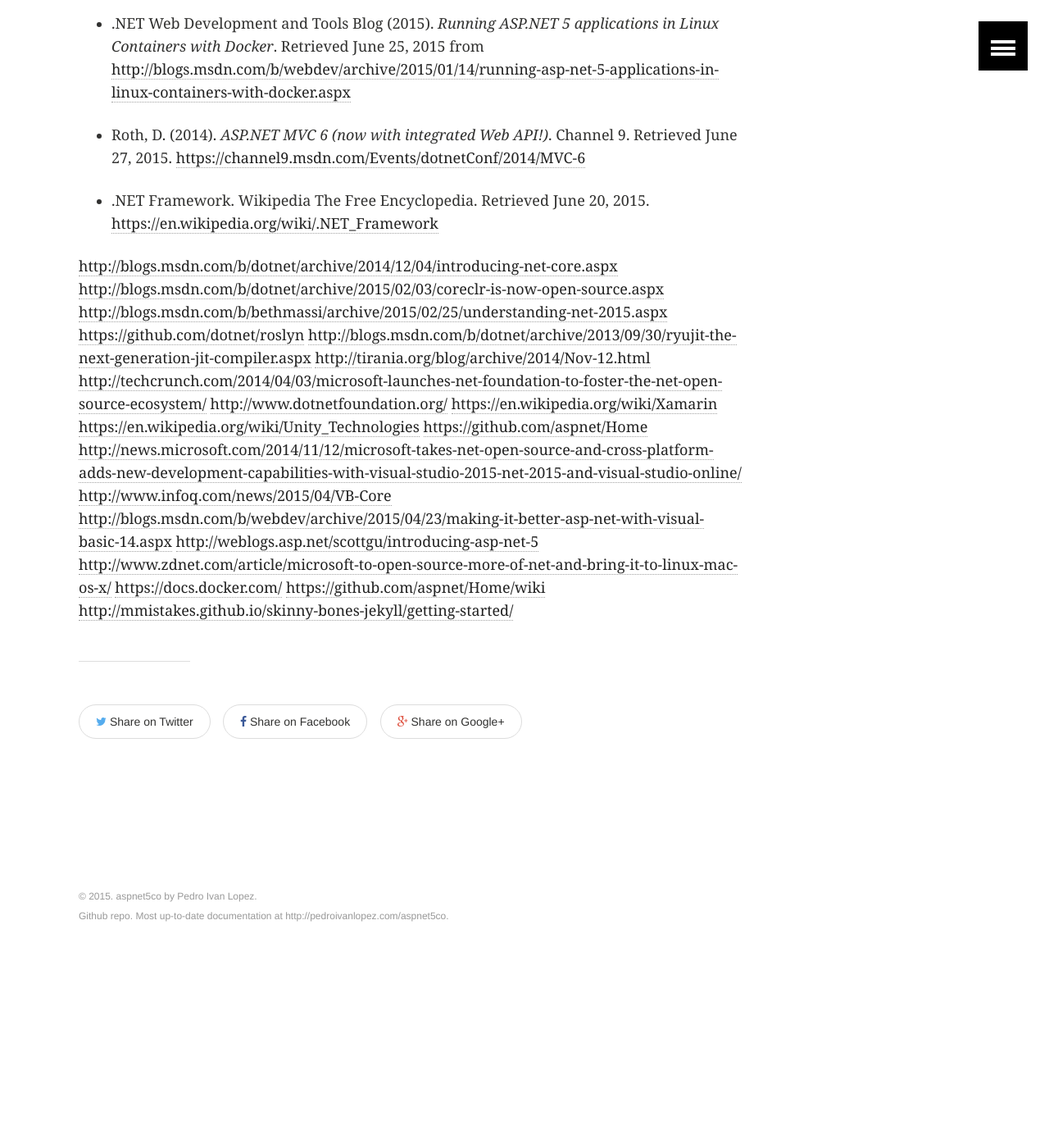
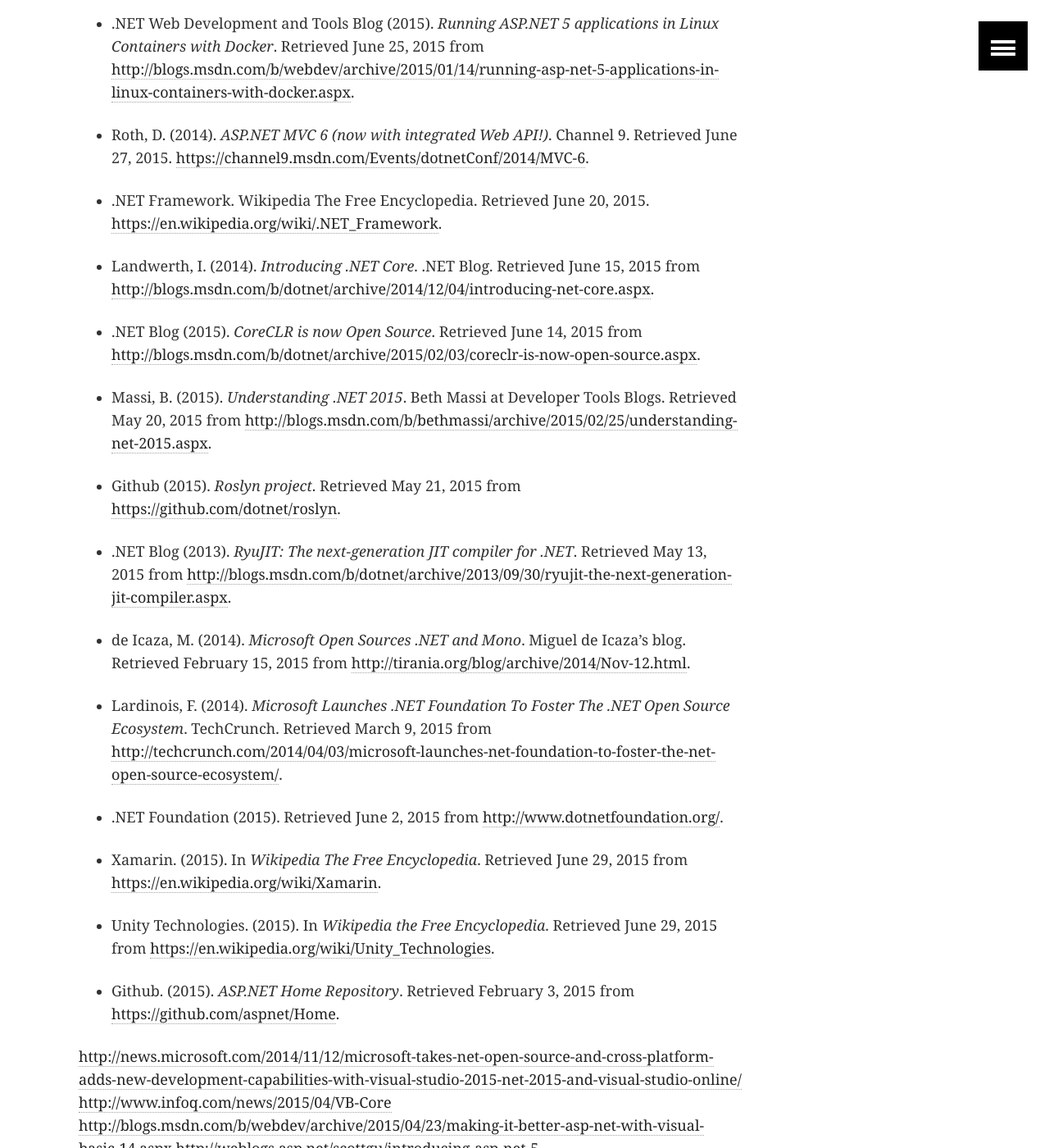
Before and after one commit to lopezpdvn/aspnet5co, a Jekyll site: the page built from pages/references.md, in a window 1280 px wide and 1400 px high, scrolled down 1261 px. Shown: the whole window at 82% size. Built offline with Jekyll 4.4.1, drawn with Linux system fonts in a browser that asks for light colours; before the commit the page ends 2464 px from its top, so only the background shows below that.

Commit message:
Formatted references

```diff
--- a/pages/references.md
+++ b/pages/references.md
@@ -44,26 +44,53 @@ printed.
 
 * .NET Web Development and Tools Blog (2015). *Running ASP.NET 5 applications
   in Linux Containers with Docker*. Retrieved June 25, 2015 from
-  <http://blogs.msdn.com/b/webdev/archive/2015/01/14/running-asp-net-5-applications-in-linux-containers-with-docker.aspx>
+  <http://blogs.msdn.com/b/webdev/archive/2015/01/14/running-asp-net-5-applications-in-linux-containers-with-docker.aspx>.
 
 * Roth, D. (2014). *ASP.NET MVC 6 (now with integrated Web API!)*. Channel 9.
   Retrieved June 27, 2015.
-  <https://channel9.msdn.com/Events/dotnetConf/2014/MVC-6>
+  <https://channel9.msdn.com/Events/dotnetConf/2014/MVC-6>.
 
 * .NET Framework. Wikipedia The Free Encyclopedia. Retrieved June 20, 2015.
-  <https://en.wikipedia.org/wiki/.NET_Framework>
+  <https://en.wikipedia.org/wiki/.NET_Framework>.
 
-<http://blogs.msdn.com/b/dotnet/archive/2014/12/04/introducing-net-core.aspx>
-<http://blogs.msdn.com/b/dotnet/archive/2015/02/03/coreclr-is-now-open-source.aspx>
-<http://blogs.msdn.com/b/bethmassi/archive/2015/02/25/understanding-net-2015.aspx>
-<https://github.com/dotnet/roslyn>
-<http://blogs.msdn.com/b/dotnet/archive/2013/09/30/ryujit-the-next-generation-jit-compiler.aspx>
-<http://tirania.org/blog/archive/2014/Nov-12.html>
-<http://techcrunch.com/2014/04/03/microsoft-launches-net-foundation-to-foster-the-net-open-source-ecosystem/>
-<http://www.dotnetfoundation.org/>
-<https://en.wikipedia.org/wiki/Xamarin>
-<https://en.wikipedia.org/wiki/Unity_Technologies>
-<https://github.com/aspnet/Home>
+*  Landwerth, I. (2014). *Introducing .NET Core*. .NET Blog. Retrieved June 15,
+   2015 from
+   <http://blogs.msdn.com/b/dotnet/archive/2014/12/04/introducing-net-core.aspx>.
+
+* .NET Blog (2015). *CoreCLR is now Open Source*. Retrieved June 14, 2015 from
+  <http://blogs.msdn.com/b/dotnet/archive/2015/02/03/coreclr-is-now-open-source.aspx>.
+
+* Massi, B. (2015). *Understanding .NET 2015*. Beth Massi at Developer Tools
+  Blogs. Retrieved May 20, 2015 from
+  <http://blogs.msdn.com/b/bethmassi/archive/2015/02/25/understanding-net-2015.aspx>.
+
+* Github (2015). *Roslyn project*. Retrieved May 21, 2015 from
+  <https://github.com/dotnet/roslyn>.
+
+* .NET Blog (2013). *RyuJIT: The next-generation JIT compiler for .NET*.
+  Retrieved May 13, 2015 from
+  <http://blogs.msdn.com/b/dotnet/archive/2013/09/30/ryujit-the-next-generation-jit-compiler.aspx>.
+
+* de Icaza, M. (2014). *Microsoft Open Sources .NET and Mono*. Miguel de
+  Icaza's blog. Retrieved February 15, 2015 from
+  <http://tirania.org/blog/archive/2014/Nov-12.html>.
+
+* Lardinois, F. (2014). *Microsoft Launches .NET Foundation To Foster The .NET
+  Open Source Ecosystem*. TechCrunch. Retrieved March 9, 2015 from
+  <http://techcrunch.com/2014/04/03/microsoft-launches-net-foundation-to-foster-the-net-open-source-ecosystem/>.
+
+* .NET Foundation (2015). Retrieved June 2, 2015 from
+  <http://www.dotnetfoundation.org/>.
+
+* Xamarin. (2015). In *Wikipedia The Free Encyclopedia*. Retrieved June 29,
+  2015 from <https://en.wikipedia.org/wiki/Xamarin>.
+
+* Unity Technologies. (2015). In *Wikipedia the Free Encyclopedia*. Retrieved
+  June 29, 2015 from <https://en.wikipedia.org/wiki/Unity_Technologies>.
+
+* Github. (2015). *ASP.NET Home Repository*. Retrieved February 3, 2015 from
+  <https://github.com/aspnet/Home>.
+
 <http://news.microsoft.com/2014/11/12/microsoft-takes-net-open-source-and-cross-platform-adds-new-development-capabilities-with-visual-studio-2015-net-2015-and-visual-studio-online/>
 <http://www.infoq.com/news/2015/04/VB-Core>
 <http://blogs.msdn.com/b/webdev/archive/2015/04/23/making-it-better-asp-net-with-visual-basic-14.aspx>
```
